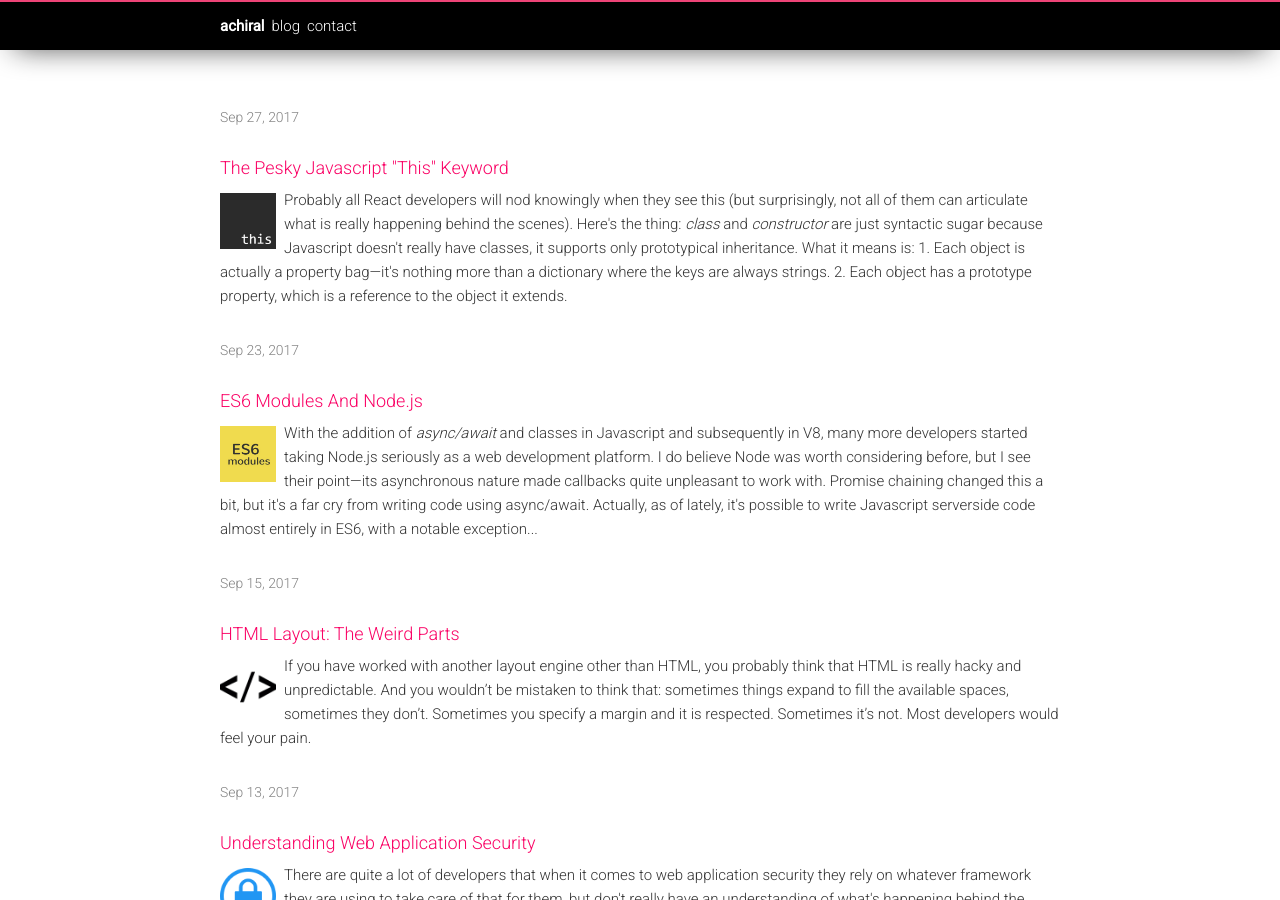
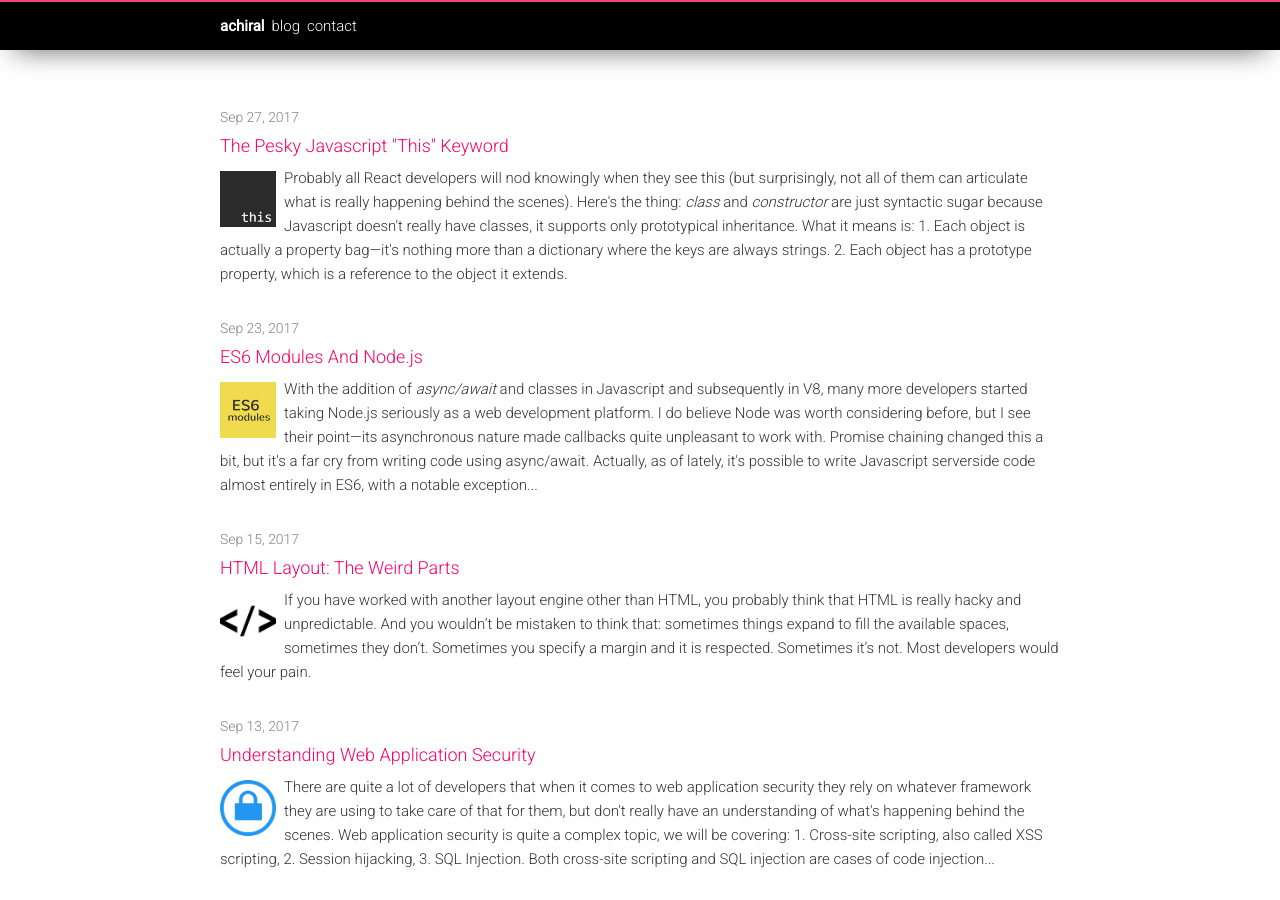
Before and after one commit to toaderflorin/eksia, a Jekyll site: the page built from posts.html, in a window 1280 px wide and 900 px high. Built offline with Jekyll 4.4.1, drawn with Linux system fonts in a browser that asks for light colours; nearby versions of some CDN libraries.

Commit message:
Minor tweaks.

```diff
--- a/posts.html
+++ b/posts.html
@@ -8,7 +8,7 @@ layout: page
     {% assign date_format = site.minima.date_format | default: "%b %-d, %Y" %}
     <span class="post-meta">{{ post.date | date: date_format }}</span>
 
-    <h2>
+    <h2 style="margin-top: 5px;">
       <a class="post-link" href="{{ post.url | relative_url }}">{{ post.title | escape }}</a>
     </h2>
 
```
Also changed, not shown: 1 other file.
